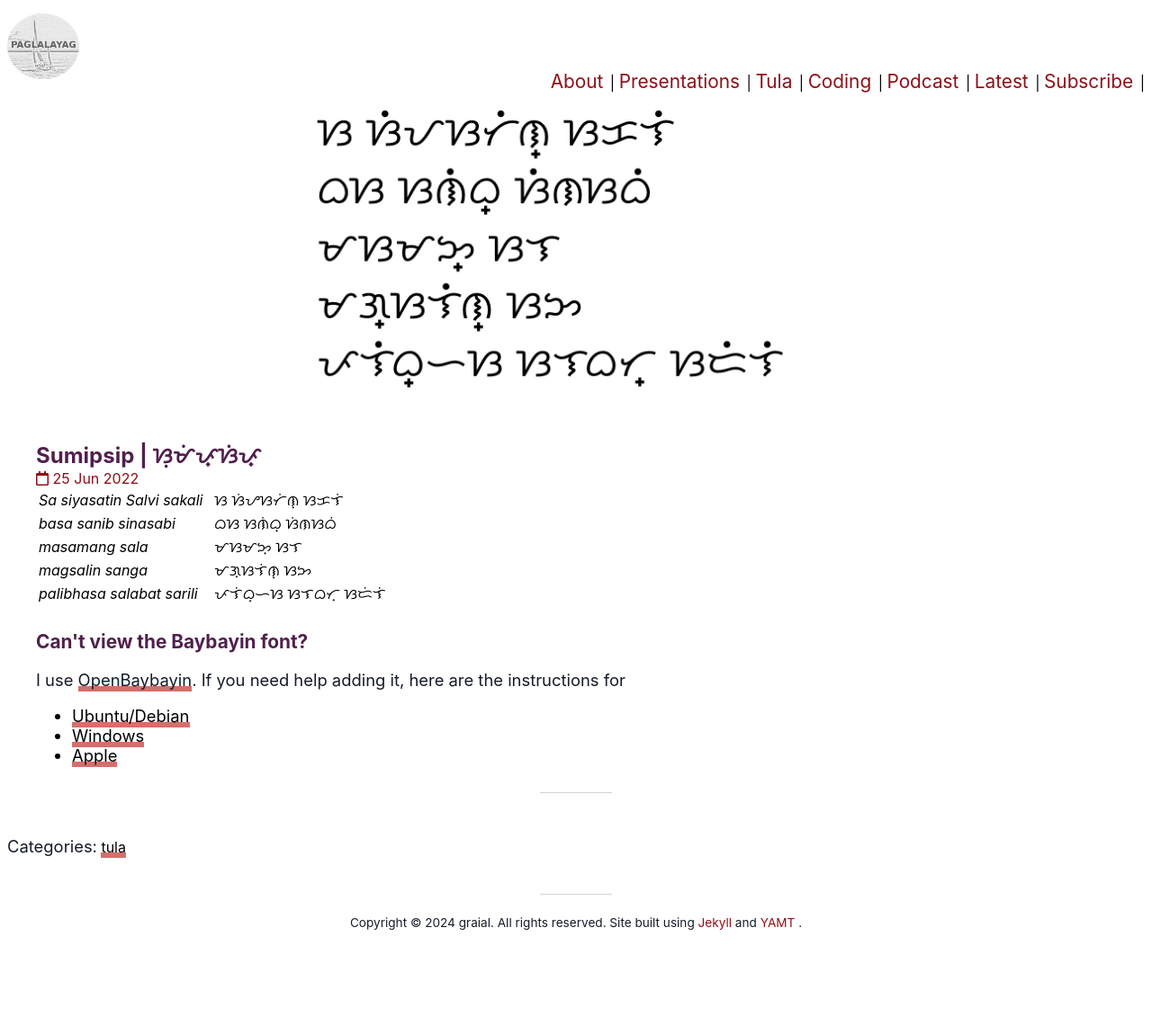
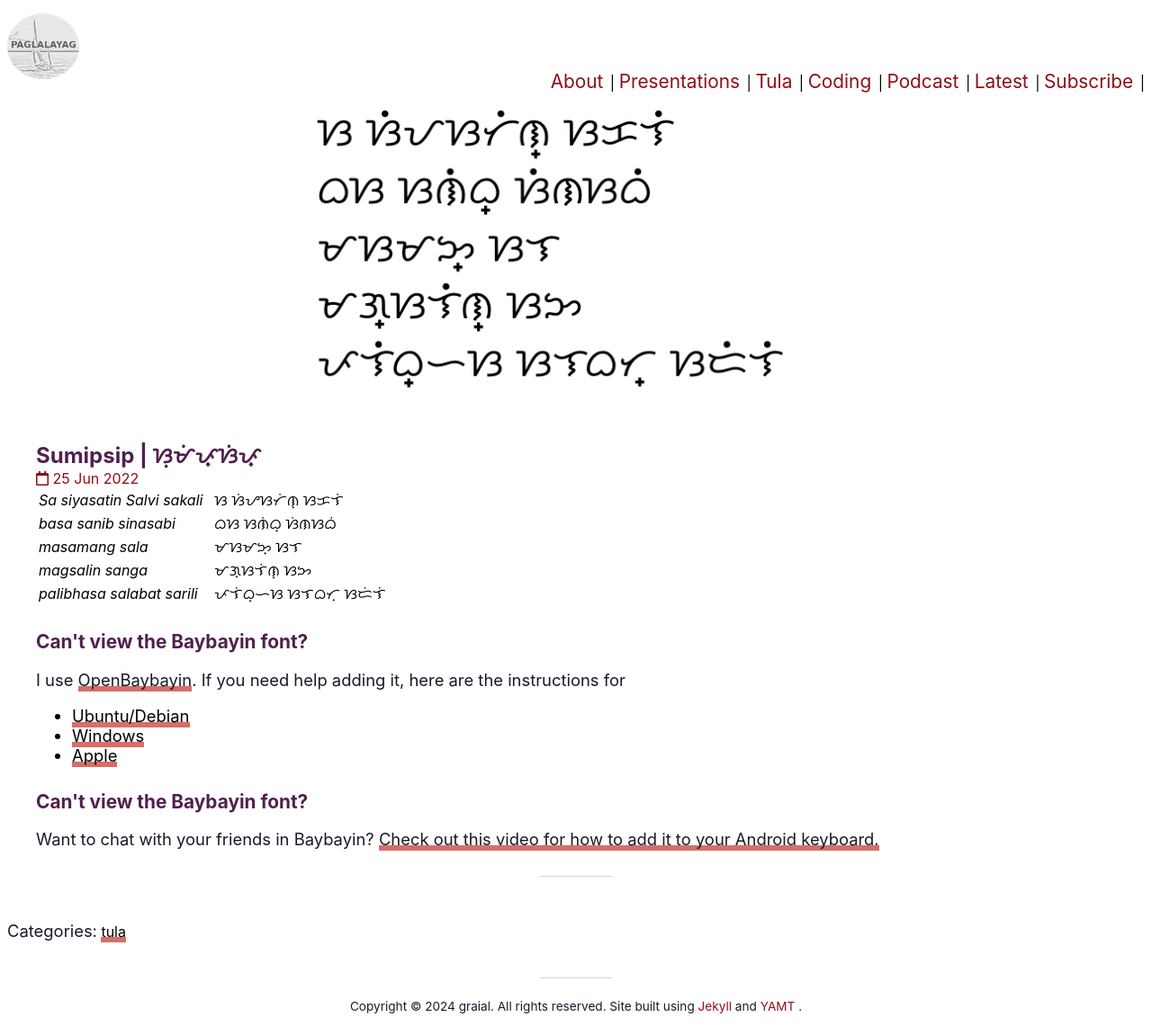
Before and after one commit to paglalayag/paglalayag.github.io, a Jekyll site: the page built from tula/_posts/2022-06-25-sumipsip.md, in a window 1280 px wide. Shown: the whole page at 90% size. Built offline with Jekyll 4.4.1, drawn with Linux system fonts in a browser that asks for light colours; nearby versions of some CDN libraries; before the commit the page ends 1047 px from its top, so only the background shows below that.

Commit message:
add link to baybayin keyboard link

```diff
--- a/_includes/baybayin-tip.html
+++ b/_includes/baybayin-tip.html
@@ -16,3 +16,8 @@
       </li>
     </ul>
   </p>
+<h4> Can't view the Baybayin font?</h4>
+  <p>
+    Want to chat with your friends in Baybayin?
+    <a href="https://www.youtube.com/watch?v=UIs0kAdUEX0">Check out this video for how to add it to your Android keyboard.</a>
+  </p>
```
